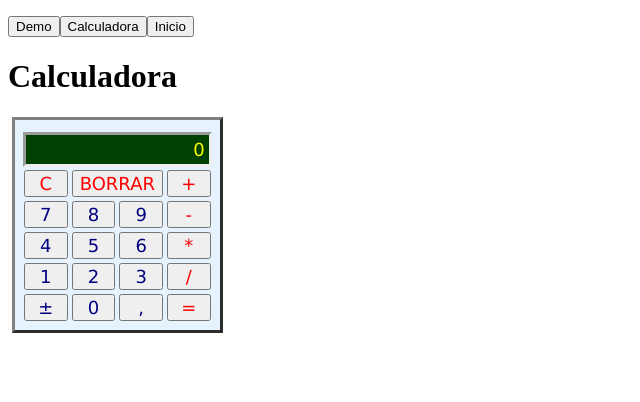
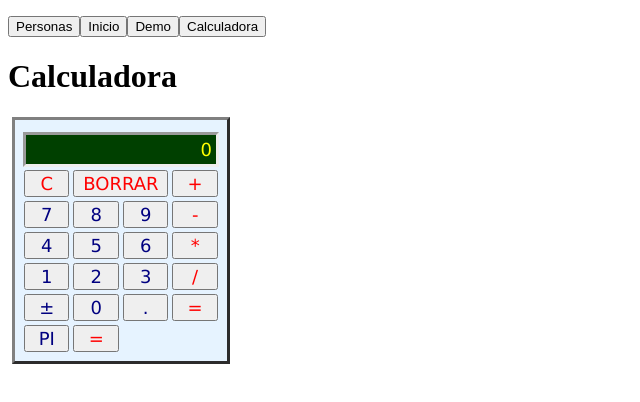
Before and after one commit to jmagit/CR20181112, an Angular app: page / in a window 1280 px wide. Both pictures are taken after a click on the button "Calculadora". Shown: the top 402 px of the page, without its empty margins (0-640 px from the left). Built offline with nearby package versions, Linux system fonts and the light colour scheme.

Commit message:
formularios

```diff
--- a/src/app/app.module.ts
+++ b/src/app/app.module.ts
@@ -18,6 +18,7 @@ import { DemoComponent } from './demo/demo.component';
 import { NotificationComponent } from './notification/notification.component';
 import { DinamicoComponent } from './dinamico/dinamico.component';
 import { CalculadoraComponent } from './calculadora/calculadora.component';
+import { PersonasComponent } from './personas/personas.component';
 
 @NgModule({
   declarations: [
@@ -26,7 +27,8 @@ import { CalculadoraComponent } from './calculadora/calculadora.component';
     DemoComponent,
     NotificationComponent,
     DinamicoComponent,
-    CalculadoraComponent
+    CalculadoraComponent,
+    PersonasComponent
   ],
   imports: [
     BrowserModule, FormsModule,
--- /dev/null
+++ b/src/app/calculadora/calculadora.component.1.html
@@ -0,0 +1,47 @@
+<h1>Calculadora</h1>
+<table class="Calculadora">
+  <tr>
+      <th colspan="4" align="right">
+          {{Resumen | slice:-30 }}
+      </th>
+  </tr>
+  <tr>
+      <th colspan="4" align="right" class="Pantalla" >
+          {{Pantalla }}
+          <!-- <input type="number" [(ngModel)]="Pantalla"> -->
+      </th>
+  </tr>
+  <tr>
+      <td><input class="btnOperar" type="button" value="C" (click)="inicia()"></td>
+      <td colspan="2"><input class="btnOperar" type="button" value="BORRAR" (click)="borrar()"></td>
+      <td><input class="btnOperar" type="button" value="+" (click)="calcula('+')"></td>
+  </tr>
+  <tr>
+      <td><input class="btnDigito" type="button" value="7" (click)="ponDijito('7');"></td>
+      <td><input class="btnDigito" type="button" value="8" (click)="ponDijito('8');"></td>
+      <td><input class="btnDigito" type="button" value="9" (click)="ponDijito('9');"></td>
+      <td><input class="btnOperar" type="button" value="-" (click)="calcula('-')"></td>
+  </tr>
+  <tr>
+      <td><input class="btnDigito" type="button" value="4" (click)="ponDijito('4');"></td>
+      <td><input class="btnDigito" type="button" value="5" (click)="ponDijito('5');"></td>
+      <td><input class="btnDigito" type="button" value="6" (click)="ponDijito('6');"></td>
+      <td><input class="btnOperar" type="button" value="*" (click)="calcula('*');"></td>
+  </tr>
+  <tr>
+      <td><input class="btnDigito" type="button" value="1" (click)="ponDijito('1');"></td>
+      <td><input class="btnDigito" type="button" value="2" (click)="ponDijito('2');"></td>
+      <td><input class="btnDigito" type="button" value="3" (click)="ponDijito('3');"></td>
+      <td><input class="btnOperar" type="button" value="/" (click)="calcula('/');"></td>
+  </tr>
+  <tr>
+      <td width="25%"><input class="btnDigito" type="button" value="±" (click)="cambiaSigno()"></td>
+      <td width="25%"><input class="btnDigito" type="button" value="0" (click)="ponDijito('0');"></td>
+      <td width="25%"><input class="btnDigito" type="button" value="." (click)="ponComa()"></td>
+      <td width="25%"><input class="btnOperar" type="button" value="=" (click)="calcula('=');"></td>
+  </tr>
+  <tr>
+    <td width="25%"><input class="btnDigito" type="button" value="PI" (click)="ponOperando(3.1416)"></td>
+    <td width="25%"><input class="btnOperar" type="button" value="=" (click)="calcula('X');"></td>
+</tr>
+</table>
--- a/src/app/calculadora/calculadora.component.ts
+++ b/src/app/calculadora/calculadora.component.ts
@@ -4,7 +4,7 @@ import { LoggerService } from '../../indra-core';
 @Component({
   // tslint:disable-next-line:component-selector
   selector: 'calculadora',
-  templateUrl: './calculadora.component.html',
+  templateUrl: './calculadora.component.1.html',
   styleUrls: ['./calculadora.component.css']
 })
 export class CalculadoraComponent implements OnInit, OnChanges {
@@ -124,13 +124,13 @@ export class CalculadoraComponent implements OnInit, OnChanges {
   }
 
   ngOnInit() {
+    // if (this.init) {
+    //   this.ponOperando(this.init);
+    // }
+  }
+  ngOnChanges(changes: SimpleChanges): void {
     if (this.init) {
       this.ponOperando(this.init);
     }
   }
-  ngOnChanges(changes: SimpleChanges): void {
-    // if (this.init) {
-    //   this.ponOperando(this.init);
-    // }
-  }
 }
--- a/src/app/dinamico/dinamico.component.ts
+++ b/src/app/dinamico/dinamico.component.ts
@@ -2,18 +2,21 @@ import { Component, OnInit } from '@angular/core';
 import { HomeComponent } from '../home/home.component';
 import { DemoComponent } from '../demo/demo.component';
 import { CalculadoraComponent } from '../calculadora/calculadora.component';
+import { PersonasComponent } from '../personas/personas.component';
 
 @Component({
   selector: 'app-dinamico',
   templateUrl: './dinamico.component.html',
   styleUrls: ['./dinamico.component.css'],
-  entryComponents: [HomeComponent, DemoComponent, CalculadoraComponent]
+  entryComponents: [HomeComponent, DemoComponent, CalculadoraComponent,
+    PersonasComponent, ]
 })
 export class DinamicoComponent implements OnInit {
   menu = [
+    { texto: 'Personas', component: PersonasComponent},
+    { texto: 'Inicio', component: HomeComponent},
     { texto: 'Demo', component: DemoComponent},
     { texto: 'Calculadora', component: CalculadoraComponent},
-    { texto: 'Inicio', component: HomeComponent},
   ];
   selecionado = this.menu[0].component;
 
--- /dev/null
+++ b/src/app/personas/personas.component.html
@@ -0,0 +1,3 @@
+<p>
+  personas works!
+</p>
--- /dev/null
+++ b/src/app/personas/personas.component.ts
@@ -0,0 +1,15 @@
+import { Component, OnInit } from '@angular/core';
+
+@Component({
+  selector: 'app-personas',
+  templateUrl: './personas.component.html',
+  styleUrls: ['./personas.component.css']
+})
+export class PersonasComponent implements OnInit {
+
+  constructor() { }
+
+  ngOnInit() {
+  }
+
+}
```
Also changed, not shown: src/app/personas/personas.service.ts (added, +72 -0 lines), src/app/personas/personas.component.css (added), 2 other files (tests, documents, lock files or other folders).
